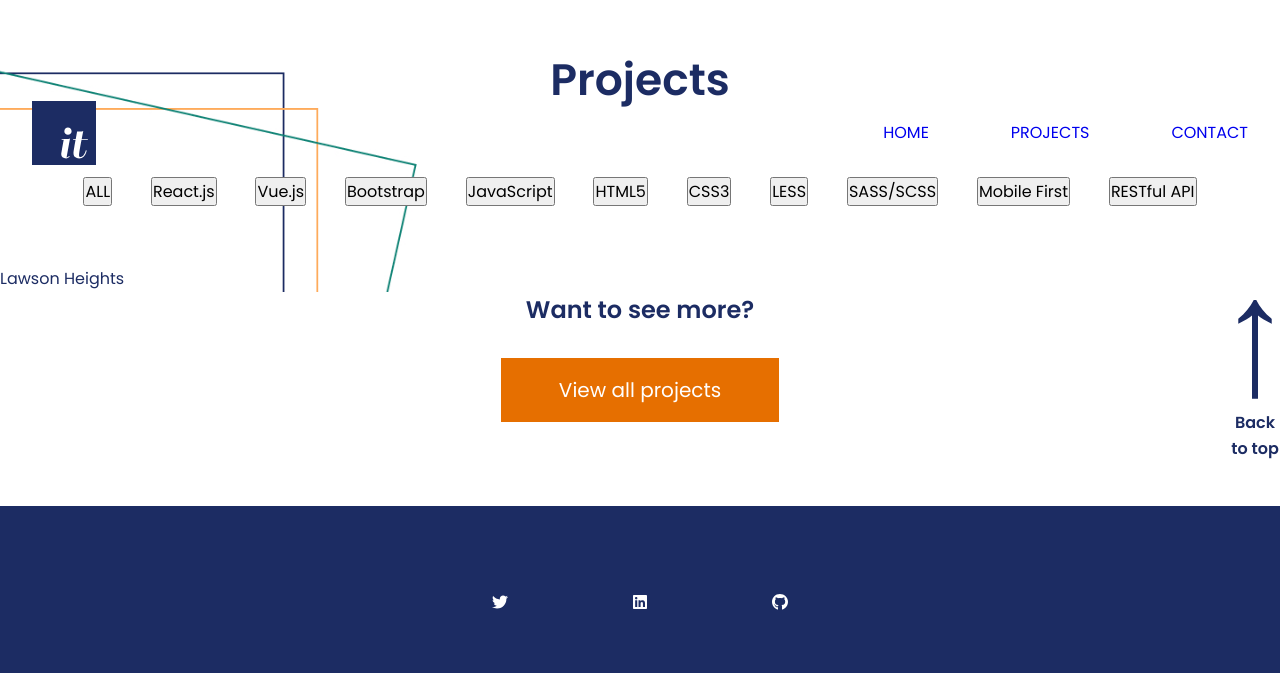
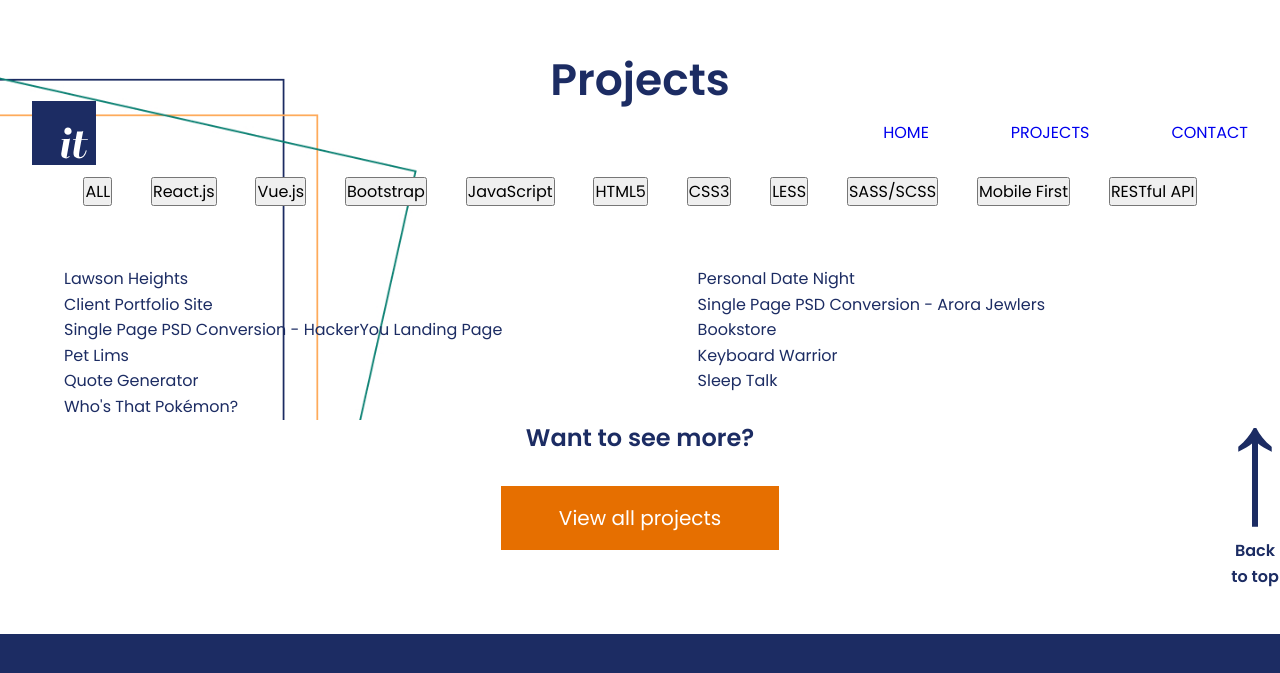
Before and after one commit to rashmi-webdev/vinayak-adimule-client1, a Next.js app: page /projects in a window 1280 px wide. Shown: the part 127-800 px from the top of the page. Built offline with nearby package versions, Linux system fonts and the light colour scheme.

Commit message:
[it] filter all vs currentSkill working

```diff
--- a/pages/projects.js
+++ b/pages/projects.js
@@ -9,7 +9,7 @@ class Projects extends React.Component {
     super();
     this.state = {
       projectsData: PROJECTS_DATA,
-      currentFilter: "Vue.js",
+      currentFilter: "ALL",
       skillsList: [
         {
           id: 1,
@@ -59,14 +59,15 @@ class Projects extends React.Component {
     };
   }
   filterSkill = (e) => {
-    console.log(e.target.value);
     this.setState({ currentFilter: e.target.value });
   };
+
   render() {
     const { projectsData, currentFilter, skillsList } = this.state;
     const filteredProjects = projectsData.filter((project) =>
       project.skills.includes(currentFilter)
     );
+    const allProjects = projectsData;
     return (
       <>
         <Layout>
@@ -88,6 +89,15 @@ class Projects extends React.Component {
               ))}
             </ul>
 
+            {currentFilter == "ALL" ? (
+              <div className="project-card-list">
+                {allProjects.map((project) => (
+                  <div className="card" key={project.id}>
+                    <p>{project.title}</p>
+                  </div>
+                ))}
+              </div>
+            ) : (
               <div className="project-card-list">
                 {filteredProjects.map((project) => (
                   <div className="card" key={project.id}>
@@ -95,6 +105,7 @@ class Projects extends React.Component {
                   </div>
                 ))}
               </div>
+            )}
           </section>
         </Layout>
       </>
--- a/styles/partials/_projects-page.scss
+++ b/styles/partials/_projects-page.scss
@@ -18,3 +18,13 @@
   justify-content: space-around;
   margin-bottom: 60px;
 }
+
+.project-card-list {
+  @include wrapper;
+  display: flex;
+  flex-wrap: wrap;
+  justify-content: space-between;
+  .card {
+    flex: 0 0 45%;
+  }
+}
```
Lines whose indentation alone changed are shown as unchanged.
